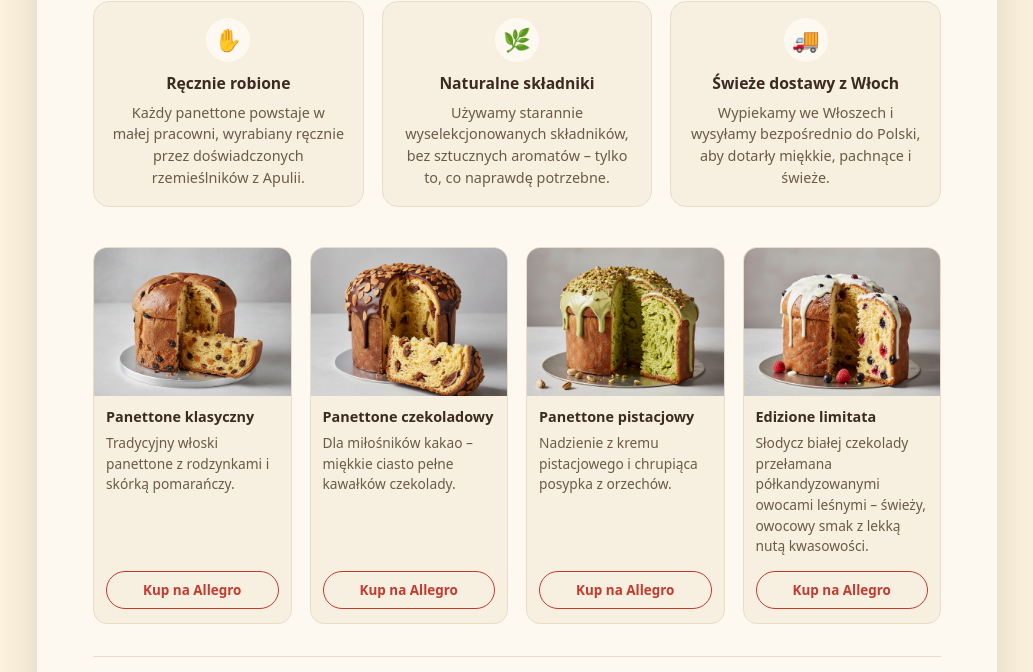
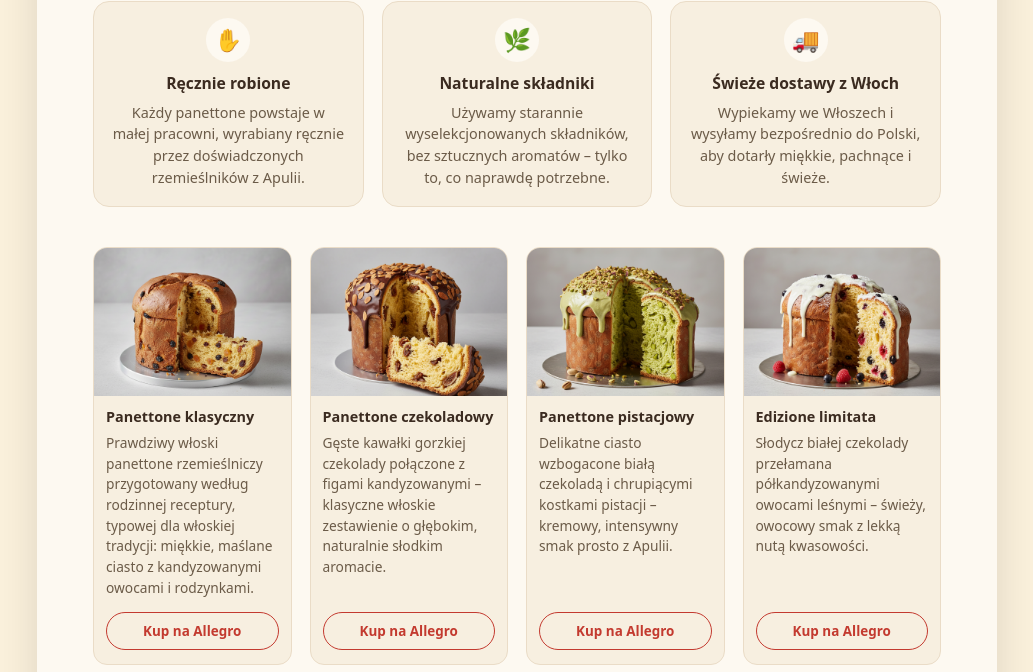
Before and after one commit to gbonfardino/giginozwloch, a plain HTML site: page index.html in a window 1280 px wide. Shown: the part 790-1462 px from the top of the page, without its empty margins (123-1156 px from the left). Drawn offline with Linux system fonts and the light colour scheme.

Commit message:
Update index.html

```diff
--- a/index.html
+++ b/index.html
@@ -432,7 +432,7 @@
           <div class="product-body">
             <h4 class="product-name">Panettone klasyczny</h4>
             <p class="product-desc">
-              Tradycyjny włoski panettone z rodzynkami i skórką pomarańczy.
+              Prawdziwy włoski panettone rzemieślniczy przygotowany według rodzinnej receptury, typowej dla włoskiej tradycji: miękkie, maślane ciasto z kandyzowanymi owocami i rodzynkami.
             </p>
             <div class="product-cta">
               <a href="#" class="btn-outline">Kup na Allegro</a>
@@ -450,7 +450,7 @@
           <div class="product-body">
             <h4 class="product-name">Panettone czekoladowy</h4>
             <p class="product-desc">
-              Dla miłośników kakao – miękkie ciasto pełne kawałków czekolady.
+              Gęste kawałki gorzkiej czekolady połączone z figami kandyzowanymi – klasyczne włoskie zestawienie o głębokim, naturalnie słodkim aromacie.
             </p>
             <div class="product-cta">
               <a href="#" class="btn-outline">Kup na Allegro</a>
@@ -468,7 +468,7 @@
           <div class="product-body">
             <h4 class="product-name">Panettone pistacjowy</h4>
             <p class="product-desc">
-              Nadzienie z kremu pistacjowego i chrupiąca posypka z orzechów.
+              Delikatne ciasto wzbogacone białą czekoladą i chrupiącymi kostkami pistacji – kremowy, intensywny smak prosto z Apulii.
             </p>
             <div class="product-cta">
               <a href="#" class="btn-outline">Kup na Allegro</a>
```
